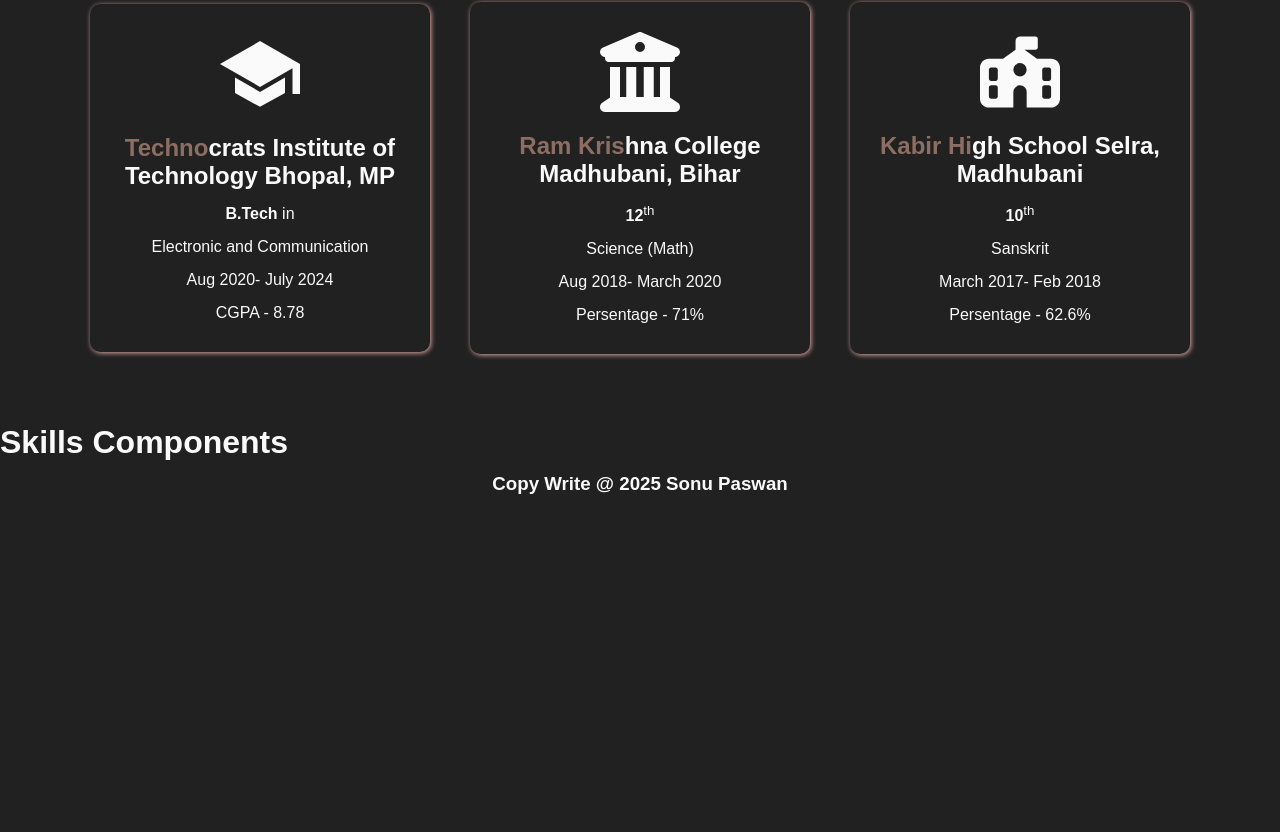
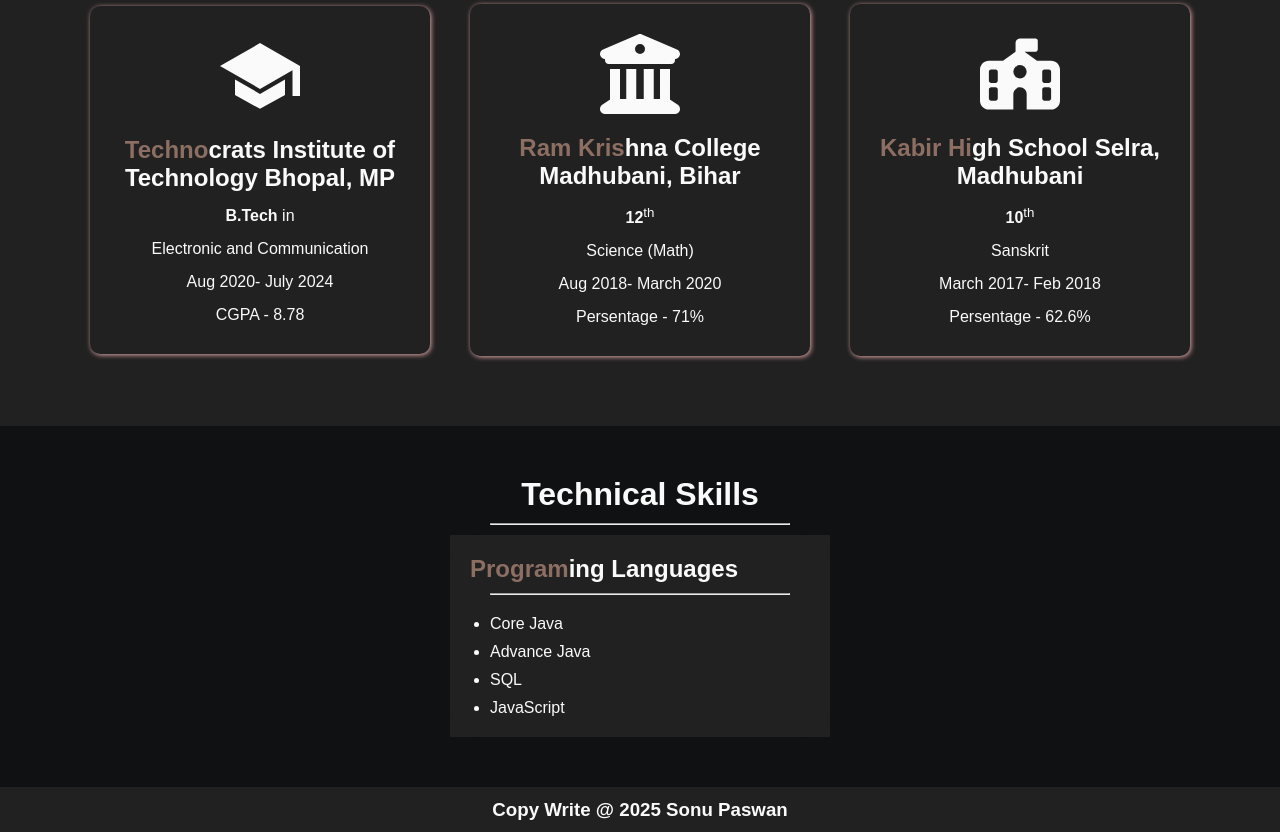
Before and after one commit to SonuKumarPaswan/Our-Portfolio, a React (Vite) app: page /about in a window 1280 px wide. Shown: the part 1353-2185 px from the top of the page. Before the commit the page ends 1859 px from the top, so only its background shows below. Built offline with nearby package versions, Linux system fonts and the light colour scheme.

Commit message:
update skills

```diff
--- a/src/pages/home/Education.jsx
+++ b/src/pages/home/Education.jsx
@@ -10,6 +10,7 @@ const Education = () => {
       <div>
         <h1>Education</h1>
       </div>
+      <hr />
        <div>
         <div className={style.education}>
           <IoSchoolSharp  className={style.collegeIcon}/>
--- a/src/pages/home/Skills.jsx
+++ b/src/pages/home/Skills.jsx
@@ -1,11 +1,35 @@
 import React from 'react'
+import style from './skills.module.css'
+import { FaBuildingColumns } from "react-icons/fa6";
+import { IoSchoolSharp } from "react-icons/io5";
+import { FaSchoolFlag } from "react-icons/fa6";
 
 const Skills = () => {
-  return (
-    <div>
-      <h1>Skills Components </h1>
-    </div>
-  )
+ return (
+     <div className={style.skillsContainer}>
+       <div>
+         <h1>Technical Skills</h1>
+       </div>
+       <hr />
+
+        <div>
+         <div className={style.skills}>
+           <h2><span>Program</span>ing Languages </h2>
+           <hr />
+           <section>
+           <ul>
+            <li>Core Java</li>
+            <li>Advance Java</li>
+            <li>SQL</li>
+            <li>JavaScript</li>
+           </ul>
+           </section>
+         </div>
+
+       </div>
+
+     </div>
+   )
 }
 
 export default Skills
--- a/src/pages/home/education.module.css
+++ b/src/pages/home/education.module.css
@@ -5,6 +5,9 @@
   flex-direction: column;
   justify-content: center;
   align-items: center;
+}
+.educationContainer hr{
+ width: 200px;
 }
 .educationContainer div{
   margin: 20px;
--- /dev/null
+++ b/src/pages/home/skills.module.css
@@ -0,0 +1,25 @@
+.skillsContainer {
+      padding: 50px;
+    display: flex;
+    flex-direction: column;
+    justify-content: space-between;
+    align-items: center;
+    background-color: #101112 ;
+
+  }
+.skillsContainer  hr{
+  width: 300px;
+  margin: 10px 20px;
+}
+.skillsContainer div h1 {
+background-color: #101112;
+}
+.skills{
+  padding:20px;
+  border-radius: 29px;
+  background-color: inherit;
+}
+.skills section li{
+  margin-left: 20px;
+  padding-top: 10px;
+}
```
